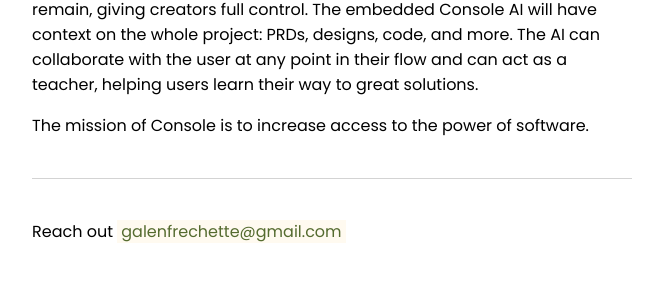
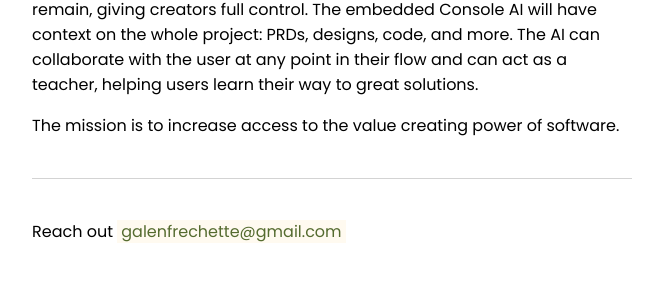
Before and after one commit to frechg/frechg.github.io, a Jekyll site: the page built from _posts/2024-8-6-console.md, in a window 1280 px wide. Shown: the part 798-1106 px from the top of the page, without its empty margins (68-729 px from the left). Built offline with Jekyll 4.4.1, drawn with Linux system fonts in a browser that asks for light colours.

Commit message:
Reduce font loading

```diff
--- a/_layouts/default.html
+++ b/_layouts/default.html
@@ -6,11 +6,12 @@
     <title>Galen Frechette</title>
     <link rel="preconnect" href="https://fonts.googleapis.com" />
     <link rel="preconnect" href="https://fonts.gstatic.com" crossorigin />
+    <link rel="preconnect" href="https://fonts.googleapis.com" />
+    <link rel="preconnect" href="https://fonts.gstatic.com" crossorigin />
     <link
-      href="https://fonts.googleapis.com/css2?family=Caveat:wght@400..700&family=Inter+Tight:ital,wght@0,100..900;1,100..900&family=Inter:wght@100..900&family=Libre+Baskerville:ital,wght@0,400;0,700;1,400&family=Poppins:ital,wght@0,100;0,200;0,300;0,400;0,500;0,600;0,700;0,800;0,900;1,100;1,200;1,300;1,400;1,500;1,600;1,700;1,800;1,900&family=Reenie+Beanie&family=Rubik+Mono+One&family=Shadows+Into+Light&display=swap"
+      href="https://fonts.googleapis.com/css2?family=Poppins:ital,wght@0,100;0,200;0,300;0,400;0,500;0,600;0,700;0,800;0,900;1,100;1,200;1,300;1,400;1,500;1,600;1,700;1,800;1,900&family=Reenie+Beanie&display=swap"
       rel="stylesheet"
     />
-
     <link rel="stylesheet" href="/assets/css/styles.css" />
   </head>
   <body>
--- a/_posts/2024-8-6-console.md
+++ b/_posts/2024-8-6-console.md
@@ -16,4 +16,4 @@
 
 Familier interfaces like terminals, text editors and digital canvases will remain, giving creators full control. The embedded Console AI will have context on the whole project: PRDs, designs, code, and more. The AI can collaborate with the user at any point in their flow and can act as a teacher, helping users learn their way to great solutions.
 
-The mission of Console is to increase access to the power of software.
+The mission is to increase access to the value creating power of software.
```
